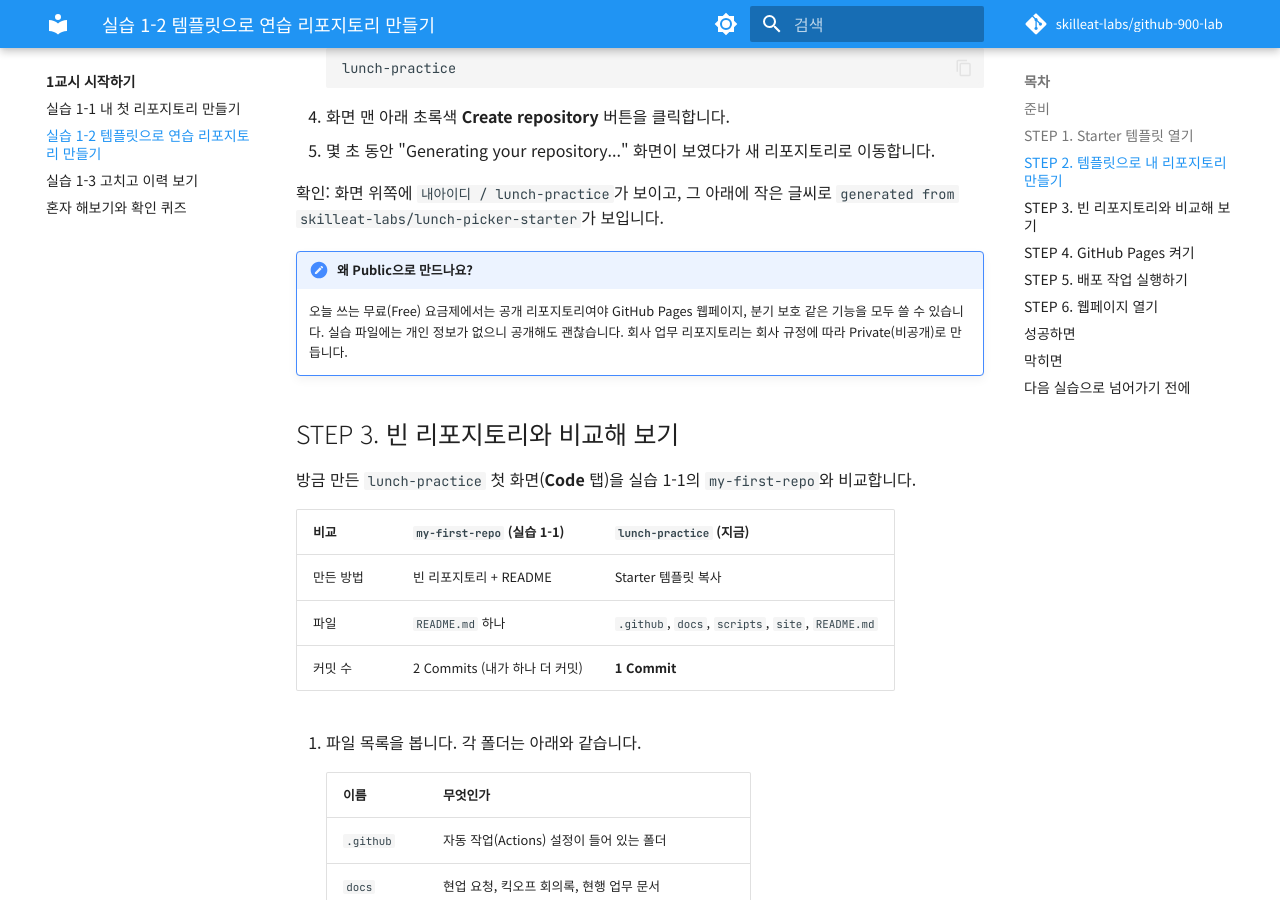
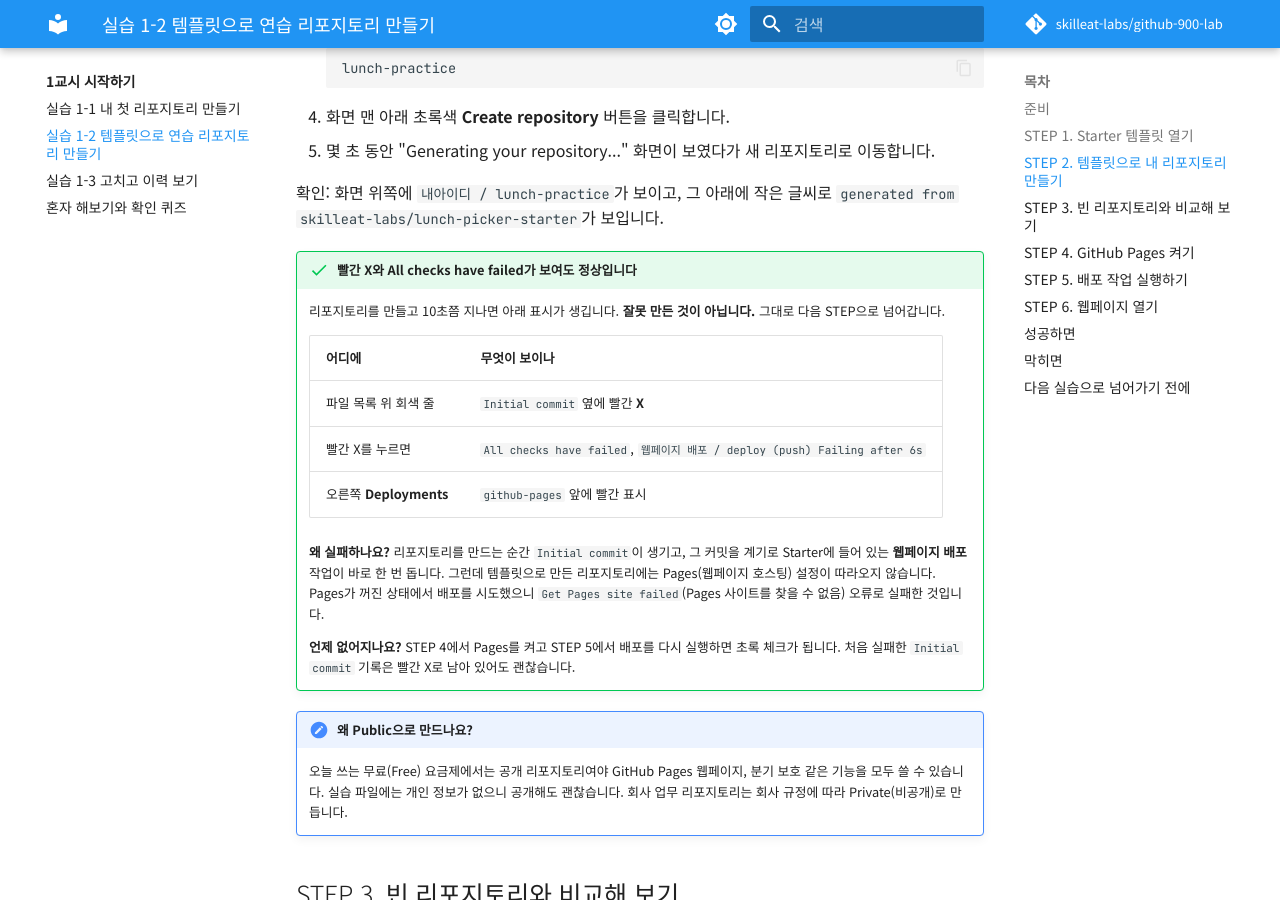
Before and after one commit to hyongsu/github-900-lab, an MkDocs documentation site: the page built from docs/class1/lab-2.md, in a window 1280 px wide and 900 px high, scrolled down 1439 px. Built offline with MkDocs 1.6.1 and Material for MkDocs 9.7.7, drawn with Linux system fonts in a browser that asks for light colours; comment, search, counter and statistics services are not loaded; some of the changed text lies outside the part shown.

Commit message:
1-2 STEP 2: 템플릿 생성 직후 첫 배포 실패(빨간 X)가 정상이라는 안내 추가
Co-Authored-By: Claude Opus 5.5 <noreply@anthropic.com>

```diff
--- a/docs/class1/lab-2.md
+++ b/docs/class1/lab-2.md
@@ -47,6 +47,19 @@
 5. 몇 초 동안 "Generating your repository..." 화면이 보였다가 새 리포지토리로 이동합니다.
 
 확인: 화면 위쪽에 `내아이디 / lunch-practice`가 보이고, 그 아래에 작은 글씨로 `generated from skilleat-labs/lunch-picker-starter`가 보입니다.
+
+!!! success "빨간 X와 All checks have failed가 보여도 정상입니다"
+    리포지토리를 만들고 10초쯤 지나면 아래 표시가 생깁니다. **잘못 만든 것이 아닙니다.** 그대로 다음 STEP으로 넘어갑니다.
+
+    | 어디에 | 무엇이 보이나 |
+    |---|---|
+    | 파일 목록 위 회색 줄 | `Initial commit` 옆에 빨간 **X** |
+    | 빨간 X를 누르면 | `All checks have failed`, `웹페이지 배포 / deploy (push) Failing after 6s` |
+    | 오른쪽 **Deployments** | `github-pages` 앞에 빨간 표시 |
+
+    **왜 실패하나요?** 리포지토리를 만드는 순간 `Initial commit`이 생기고, 그 커밋을 계기로 Starter에 들어 있는 **웹페이지 배포** 작업이 바로 한 번 돕니다. 그런데 템플릿으로 만든 리포지토리에는 Pages(웹페이지 호스팅) 설정이 따라오지 않습니다. Pages가 꺼진 상태에서 배포를 시도했으니 `Get Pages site failed`(Pages 사이트를 찾을 수 없음) 오류로 실패한 것입니다.
+
+    **언제 없어지나요?** STEP 4에서 Pages를 켜고 STEP 5에서 배포를 다시 실행하면 초록 체크가 됩니다. 처음 실패한 `Initial commit` 기록은 빨간 X로 남아 있어도 괜찮습니다.
 
 !!! note "왜 Public으로 만드나요?"
     오늘 쓰는 무료(Free) 요금제에서는 공개 리포지토리여야 GitHub Pages 웹페이지, 분기 보호 같은 기능을 모두 쓸 수 있습니다. 실습 파일에는 개인 정보가 없으니 공개해도 괜찮습니다. 회사 업무 리포지토리는 회사 규정에 따라 Private(비공개)로 만듭니다.
@@ -105,7 +118,7 @@
 Starter에는 `main`에 커밋이 생기면 `site/` 폴더를 웹페이지로 배포하는 자동 작업(**웹페이지 배포**)이 들어 있습니다. Pages를 켰으니 이 작업을 한 번 직접 실행합니다.
 
 1. 리포지토리 위쪽 탭에서 **Actions**를 클릭합니다.
-2. 목록에 `Initial commit`이라는 실행 기록이 **빨간 X**로 보일 수 있습니다. 정상입니다. (아래 상자 참고)
+2. 목록에 `Initial commit`이라는 실행 기록이 **빨간 X**로 보일 수 있습니다. STEP 2 뒤에서 본 그 실패입니다. 정상입니다.
 3. 왼쪽 **All workflows** 아래 목록에서 **웹페이지 배포**를 클릭합니다.
 4. 오른쪽의 **Run workflow** 버튼을 클릭합니다. 펼쳐진 창에서 **Use workflow from**이 `Branch: main`인지 확인하고, 초록색 **Run workflow** 버튼을 클릭합니다.
 5. 몇 초 뒤 목록 맨 위에 새 실행 기록이 노란 원(실행 중)으로 나타납니다. 나타나지 않으면 새로고침합니다.
@@ -113,8 +126,8 @@ Starter에는 `main`에 커밋이 생기면 `site/` 폴더를 웹페이지로
 
 확인: 새 실행 기록 왼쪽에 **초록 체크**가 보입니다.
 
-!!! note "Initial commit 실행은 왜 빨간 X인가요?"
-    리포지토리를 만드는 순간 첫 커밋이 생겼고, 그 커밋을 계기로 배포 작업이 바로 한 번 돌았습니다. 그때는 아직 Pages가 꺼져 있어서 `Get Pages site failed` 비슷한 오류로 실패했습니다. Pages를 켠 뒤 다시 실행했으니 이번에는 성공합니다. 이렇게 **커밋을 계기로 자동으로 도는 작업**을 GitHub Actions라고 하고, 3교시와 6교시에 다시 봅니다.
+!!! note "이번에는 왜 성공하나요?"
+    처음 실행은 Pages가 꺼져 있어서 실패했고, STEP 4에서 Pages를 켠 뒤 다시 실행했으니 이번에는 성공합니다. 이렇게 **커밋을 계기로 자동으로 도는 작업**을 GitHub Actions라고 하고, 3교시와 6교시에 다시 봅니다.
 
 ## STEP 6. 웹페이지 열기
 
```
